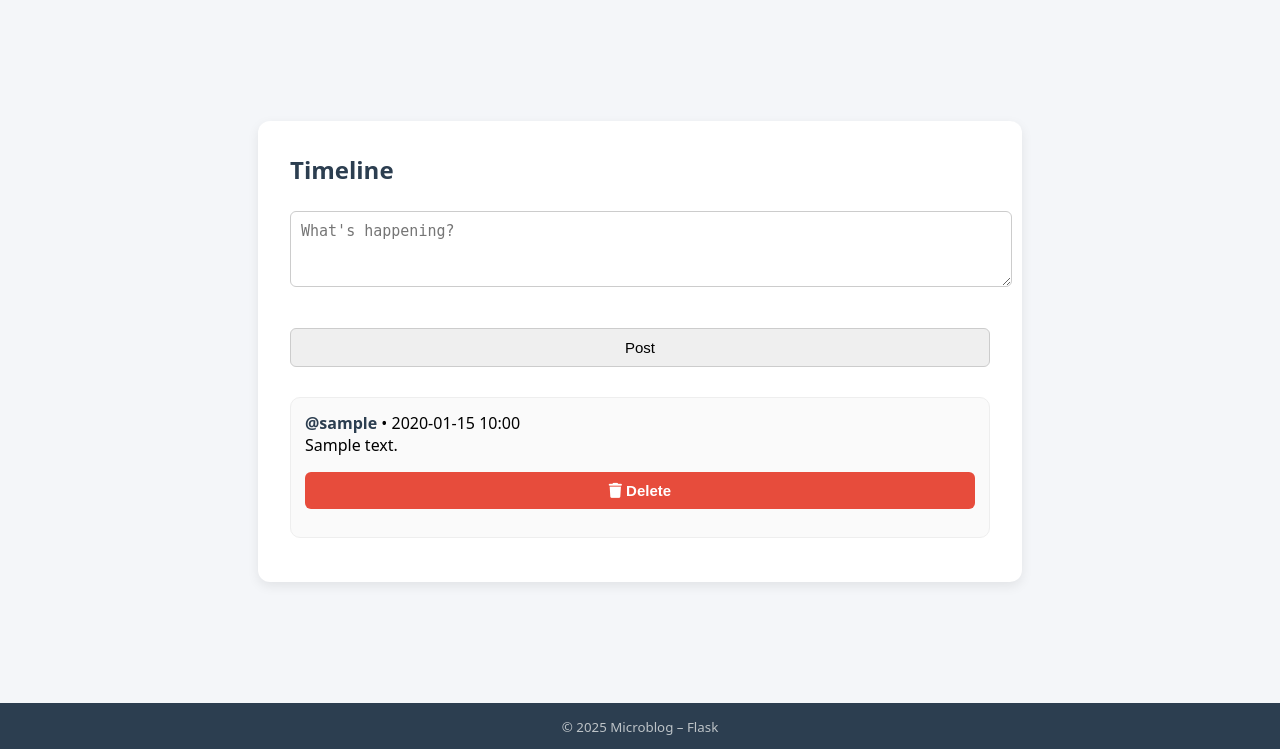
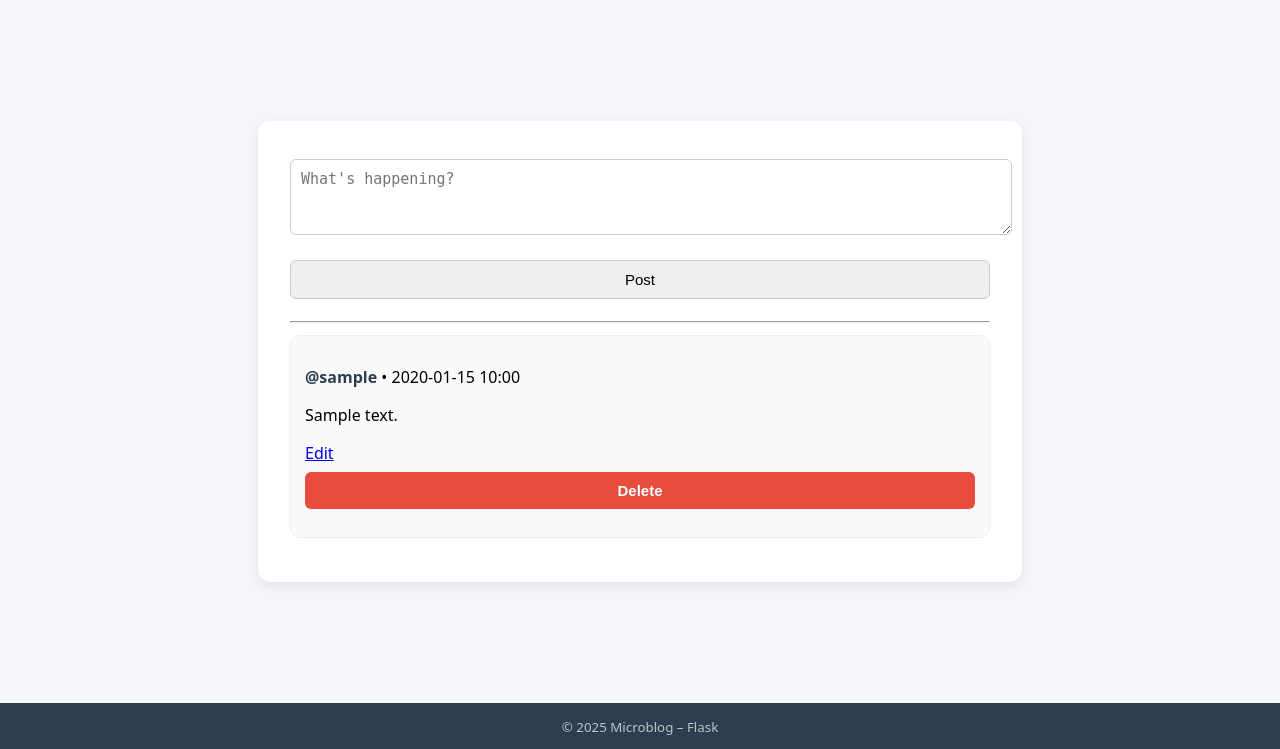
Before and after one commit to hafidz34/microblog, a Flask app: page / in a window 1280 px wide. Shown: the part 51-800 px from the top of the page. Run offline with Flask 3, Linux system fonts and the light colour scheme; a user stored in the database is signed in; tables that the repository leaves empty hold one stand-in row (values such as "Sample post").

Commit message:
synchronize

```diff
--- a/app/__init__.py
+++ b/app/__init__.py
@@ -15,8 +15,7 @@ def create_app():
     db.init_app(app)
     login_manager.init_app(app)
 
-    # import models & routes SETELAH init extensions,
-    # dan lakukan dalam app_context untuk menghindari circular import
+    # import models & routes setelah init extensions
     with app.app_context():
         from . import models, routes  # noqa: F401
         db.create_all()
--- a/app/forms.py
+++ b/app/forms.py
@@ -13,5 +13,9 @@ class RegisterForm(FlaskForm):
     submit = SubmitField("Create Account")
 
 class PostForm(FlaskForm):
-    body = TextAreaField("What’s happening?", validators=[DataRequired(), Length(max=500)])
+    body = TextAreaField("What's happening?", validators=[DataRequired(), Length(max=280)])
     submit = SubmitField("Post")
+
+class EditPostForm(FlaskForm):
+    body = TextAreaField("Edit content", validators=[DataRequired(), Length(max=280)])
+    submit = SubmitField("Update")
--- a/app/routes.py
+++ b/app/routes.py
@@ -2,7 +2,7 @@ from flask import render_template, redirect, url_for, flash, request
 from flask_login import current_user, login_user, logout_user, login_required
 from . import db
 from .models import User, Post
-from .forms import LoginForm, RegisterForm, PostForm
+from .forms import LoginForm, RegisterForm, PostForm, EditPostForm
 from flask import current_app as app
 
 @app.route("/", methods=["GET", "POST"])
@@ -66,3 +66,22 @@ def delete_post(post_id):
     db.session.commit()
     flash("Deleted")
     return redirect(url_for("index"))
+
+@app.route('/edit/<int:post_id>', methods=['GET', 'POST'])
+@login_required
+def edit_post(post_id):
+    post = Post.query.get_or_404(post_id)
+
+    if post.author != current_user:
+        flash("You can't edit this post.", "danger")
+        return redirect(url_for('index'))
+
+    form = EditPostForm(obj=post)
+
+    if form.validate_on_submit():
+        post.body = form.body.data
+        db.session.commit()
+        flash("Post has been updated!", "success")
+        return redirect(url_for('index'))
+
+    return render_template('edit_post.html', form=form, post=post)
--- a/app/templates/index.html
+++ b/app/templates/index.html
@@ -1,24 +1,28 @@
 {% extends "base.html" %}
 {% block content %}
-<h2>Timeline</h2>
 
 <form method="post">
   {{ form.hidden_tag() }}
-  <p>{{ form.body(rows=3, cols=70, placeholder="What's happening?") }}</p>
-  <p>{{ form.submit() }}</p>
+  {{ form.body(rows=3, placeholder="What's happening?") }}
+  {{ form.submit() }}
 </form>
 
-{% for p in posts %}
+<hr>
+
+{% for post in posts %}
   <div class="post">
-    <div><strong>@{{ p.author.username }}</strong> • {{ p.created_at.strftime("%Y-%m-%d %H:%M") }}</div>
-    <div>{{ p.body }}</div>
-    {% if p.author.id == current_user.id %}
-      <form method="post" action="{{ url_for('delete_post', post_id=p.id) }}" style="margin-top:8px">
-        <button type="submit" class="btn-delete">
-            <i class="fa-solid fa-trash"></i> Delete
-        </button>
+    <p><strong>@{{ post.author.username }}</strong> • {{ post.created_at.strftime('%Y-%m-%d %H:%M') }}</p>
+    <p>{{ post.body }}</p>
+
+    {% if post.author == current_user %}
+      <a href="{{ url_for('edit_post', post_id=post.id) }}">Edit</a>
+      <form action="{{ url_for('delete_post', post_id=post.id) }}" method="post" style="display:inline;">
+        <button type="submit" class="btn-delete">Delete</button>
       </form>
     {% endif %}
   </div>
+{% else %}
+  <p>No posts yet.</p>
 {% endfor %}
+
 {% endblock %}
```
Also changed, not shown: app/templates/edit_post.html (added, +12 -0 lines).
